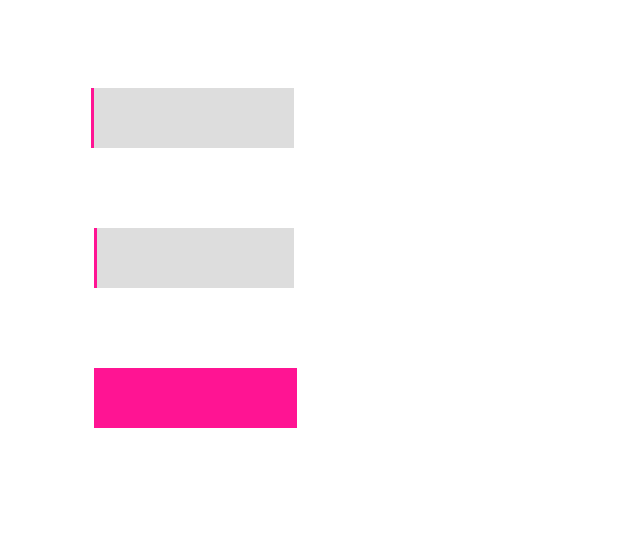
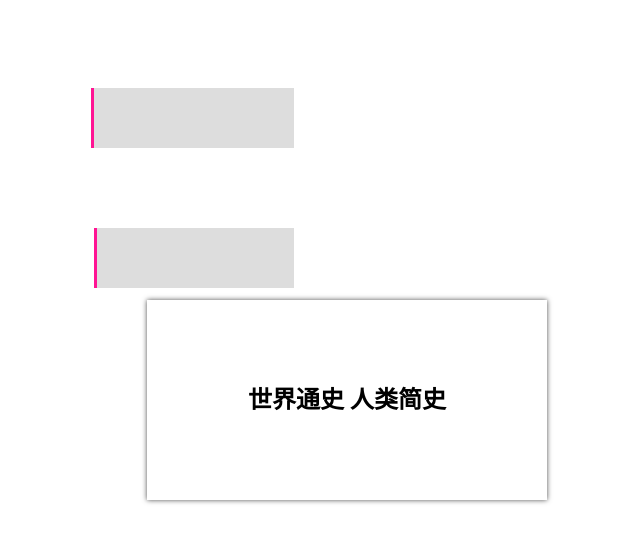
Before and after one commit to gitFuns/practiceDemos, a plain HTML site: page 谈谈一些有趣的CSS题目/index.html in a window 1280 px wide. Shown: the whole page, without its empty margins (293-933 px from the left). Drawn offline with Linux system fonts and the light colour scheme.

Commit message:
codepan.com demo

```diff
--- a/谈谈一些有趣的CSS题目/index.html
+++ b/谈谈一些有趣的CSS题目/index.html
@@ -4,10 +4,48 @@
     <meta charset="UTF-8">
     <title>谈谈一些有趣的CSS题目</title>
     <link rel="stylesheet" href="style.css" type="text/css" />
+
+    <style>
+        .wrapper {
+            position: absolute;
+            overflow: hidden;
+            left: 50%; top: 50%;
+            transform: translate(-50%, -50%);
+            box-shadow: 0 0 5px 0 rgba(0, 0, 0, .7);
+        }
+
+        .wrapper label {
+            width: 400px;
+            height: 200px;
+            display: block;
+            text-align: center;
+            font-weight: bold;
+            font-size: 24px;
+            margin: 0;
+            padding: 0;
+            cursor: pointer;
+            line-height: 200px;
+        }
+
+        .hidden {
+            display: none;
+        }
+
+        .cbx:checked ~ label {
+            color: red;
+        }
+    </style>
 </head>
 <body>
     <div class="class1"></div>
     <div class="class2"></div>
-    <div class="class3"></div>
+    <div class="class3" style="display: none"></div>
+
+    <!--只能和lable标签才能生效  remember this-->
+    <div class="wrapper">
+        <input type="checkbox" id="cbx" class="cbx hidden"/>
+        <label for="cbx">世界通史 人类简史</label>
+    </div>
+
 </body>
 </html>
```
Also changed, not shown: codepan/andreasstorm_JbXKob/index.html (+1 -0 lines).
